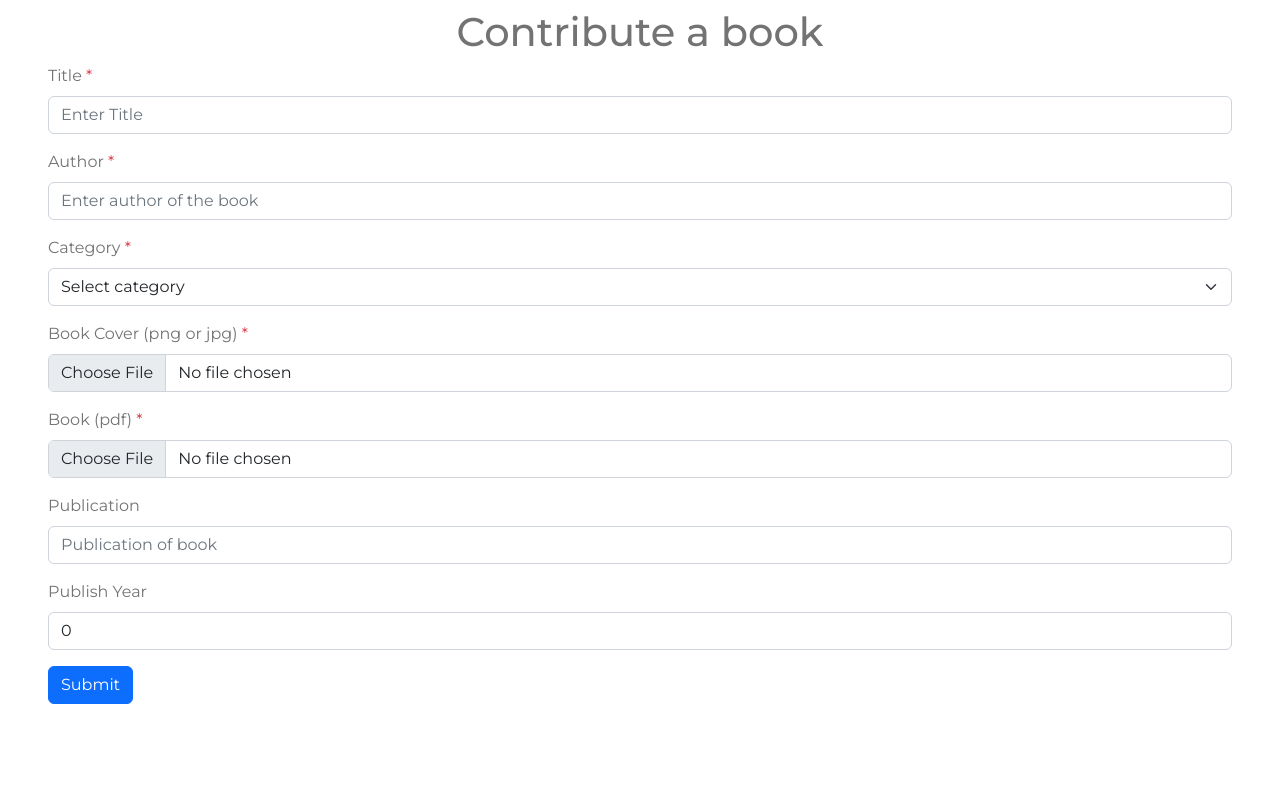
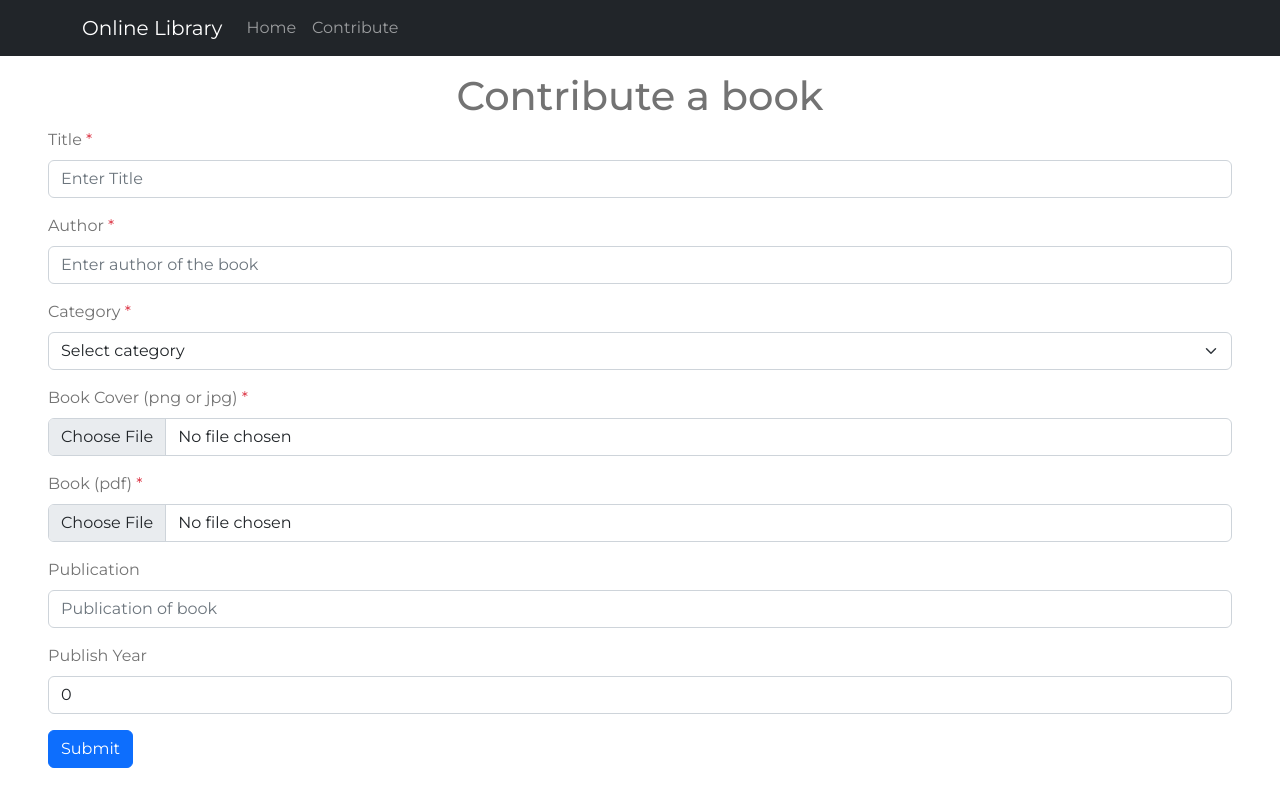
Before and after one commit to arshkhatwani/online-library, a React (Create React App) app in the folder client/: page /contribute in a window 1280 px wide. Built offline with nearby package versions, Linux system fonts and the light colour scheme.

Commit message:
Add navbar in UI

```diff
--- a/client/src/components/Contribute.jsx
+++ b/client/src/components/Contribute.jsx
@@ -2,6 +2,7 @@
 import { Form, Button } from "react-bootstrap";
 import { useSelector, useDispatch } from "react-redux";
 import { setFormData, submitForm } from "../redux/slices/contriFormSlice";
+import NavbarComp from "./NavbarComp";
 
 const categories = [
   "Self Help",
@@ -43,7 +44,9 @@
   };
 
   return (
-    <div className="d-flex flex-column justify-content-center px-5 py-2">
+    <>
+      <NavbarComp />
+      <div className="d-flex flex-column justify-content-center px-5 py-3">
         <h1 className="text-center">Contribute a book</h1>
 
         <div>
@@ -73,7 +76,9 @@
                 required
                 value={formData.author}
                 onChange={(e) => {
-                dispatch(setFormData({ ...formData, author: e.target.value }));
+                  dispatch(
+                    setFormData({ ...formData, author: e.target.value })
+                  );
                 }}
               />
             </Form.Group>
@@ -177,6 +182,7 @@
           </Form>
         </div>
       </div>
+    </>
   );
 }
 
--- a/client/src/components/Home.jsx
+++ b/client/src/components/Home.jsx
@@ -1,10 +1,13 @@
 import React from "react";
 import { Link } from "react-router-dom";
 import HomeBooks from "./HomeBooks";
+import NavbarComp from "./NavbarComp";
 import SearchBar from "./SearchBar";
 
 function Home() {
   return (
+    <>
+      <NavbarComp />
       <div className="d-flex flex-column justify-content-center py-3 px-5">
         <div className="text-center mb-3 mainheading">
           ONLINE <br /> LIBRARY
@@ -14,6 +17,7 @@
         <HomeBooks />
         <Link to="/contribute">Contribute</Link>
       </div>
+    </>
   );
 }
 
--- /dev/null
+++ b/client/src/components/NavbarComp.jsx
@@ -0,0 +1,33 @@
+import React from "react";
+import Container from "react-bootstrap/Container";
+import Nav from "react-bootstrap/Nav";
+import Navbar from "react-bootstrap/Navbar";
+import { Link } from "react-router-dom";
+
+function NavLink({ path, text }) {
+  return (
+    <Link to={path} style={{ textDecoration: "none" }}>
+      <Nav.Link href={`#${text}`}>{text}</Nav.Link>
+    </Link>
+  );
+}
+
+function NavbarComp() {
+  return (
+    <Navbar collapseOnSelect expand="lg" bg="dark" variant="dark">
+      <Container>
+        <Navbar.Brand href="#home">Online Library</Navbar.Brand>
+        <Navbar.Toggle aria-controls="responsive-navbar-nav" />
+
+        <Navbar.Collapse id="responsive-navbar-nav">
+          <Nav className="me-auto">
+            <NavLink path="/" text="Home" />
+            <NavLink path="/contribute" text="Contribute" />
+          </Nav>
+        </Navbar.Collapse>
+      </Container>
+    </Navbar>
+  );
+}
+
+export default NavbarComp;
--- a/client/src/components/SearchResults.jsx
+++ b/client/src/components/SearchResults.jsx
@@ -3,6 +3,7 @@
 import { useSelector } from "react-redux";
 import BookTab from "./BookTab";
 import LoadingSpinner from "./utils/LoadingSpinner";
+import NavbarComp from "./NavbarComp";
 
 function SearchResults() {
   const { books, isLoading } = useSelector((store) => store.books);
@@ -10,6 +11,9 @@
   if (isLoading) return <LoadingSpinner />;
 
   return (
+    <>
+      <NavbarComp />
+
       <div className="d-flex flex-column justify-content-center py-3 px-5">
         <h1 className="text-center mb-3">Search results</h1>
         <SearchBar />
@@ -21,6 +25,7 @@
           ))}
         </div>
       </div>
+    </>
   );
 }
 
```
Lines whose indentation alone changed are shown as unchanged.
